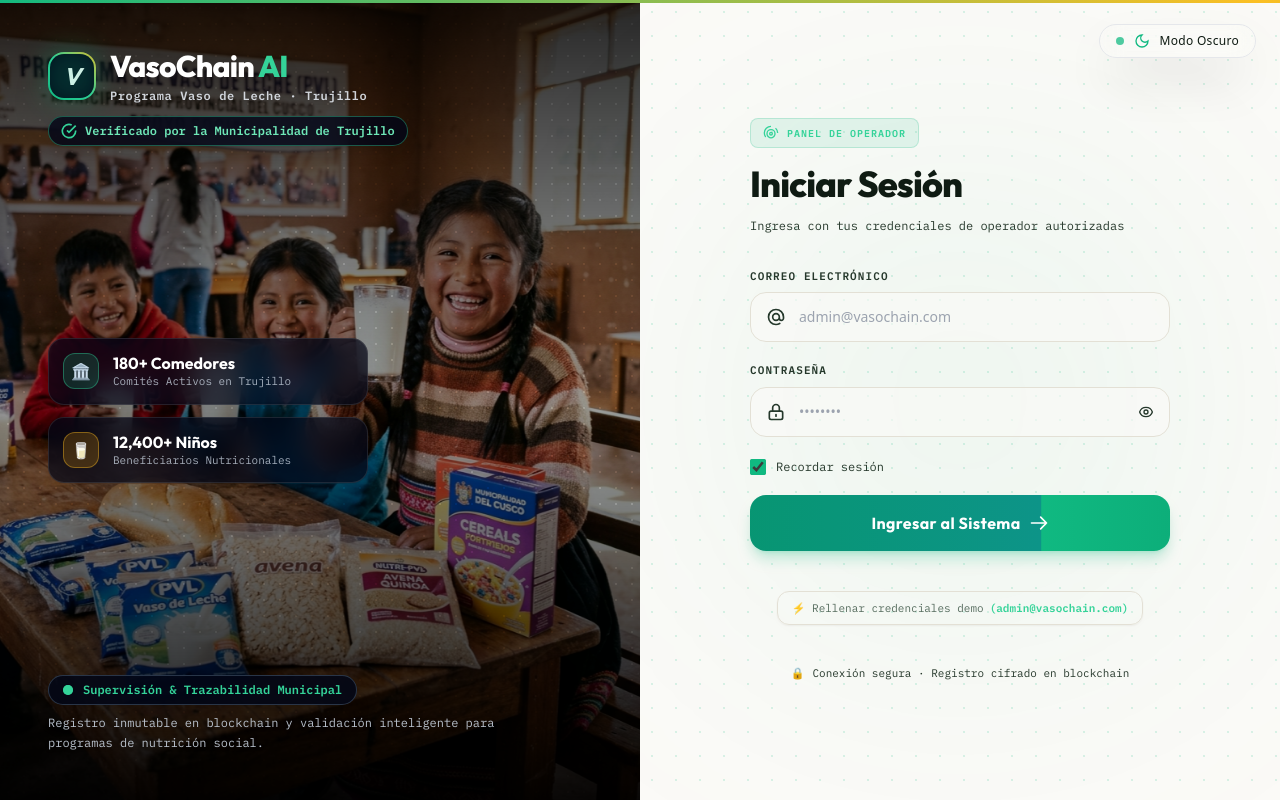
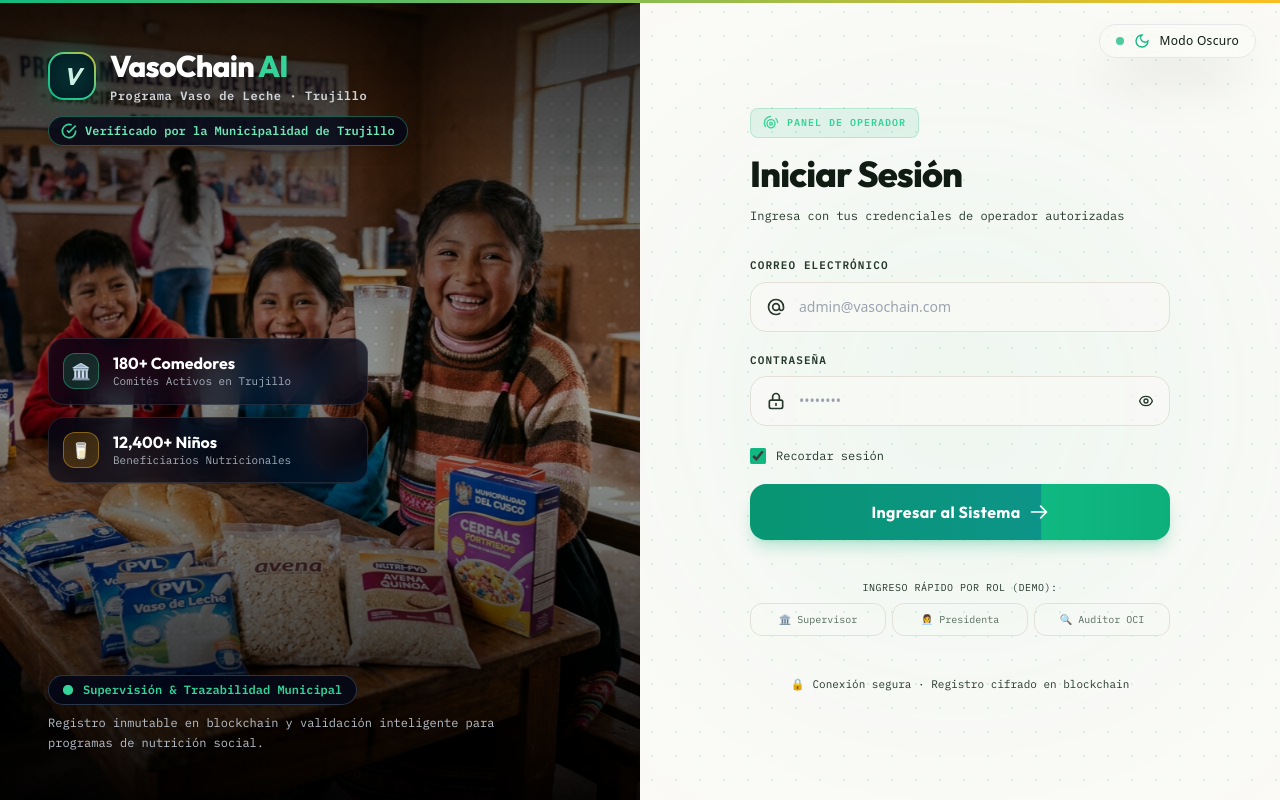
Before and after one commit to Prolexis/vasochainAI, a React (Vite) app in the folder frontend/: page /login in a window 1280 px wide. Built offline with nearby package versions, Linux system fonts and the light colour scheme.

Commit message:
feat(auth): habilitar 3 cuentas de rol en seed y acceso rapido en login

```diff
--- a/frontend/src/components/Layout.jsx
+++ b/frontend/src/components/Layout.jsx
@@ -160,7 +160,7 @@ export default function Layout({ children }) {
               </div>
               <div className="min-w-0 flex-1">
                 <p className="text-xs text-paper-100 font-semibold truncate">{user?.nombre || 'Usuario'}</p>
-                <p className="text-[11px] text-paper-300/60 truncate">{user?.email}</p>
+                <p className="text-[10px] text-emerald-400 font-mono truncate">{user?.rol || user?.email}</p>
               </div>
             </div>
             <button
--- a/frontend/src/pages/Login.jsx
+++ b/frontend/src/pages/Login.jsx
@@ -293,16 +293,34 @@ export default function Login() {
             </button>
           </form>
 
-          {/* Botón de Relleno Rápido Demo */}
-          <div className="pt-2 text-center">
-            <button
-              type="button"
-              onClick={() => handleQuickFill('admin@vasochain.com', 'admin123')}
-              className="inline-flex items-center gap-1.5 px-3.5 py-2 rounded-xl bg-ledger-900/80 hover:bg-ledger-800 border border-ledger-700 hover:border-emerald-500/40 text-[11px] font-mono text-paper-300 hover:text-emerald-400 transition-all cursor-pointer shadow-sm"
-            >
-              <span>⚡ Rellenar credenciales demo</span>
-              <span className="text-emerald-400 font-semibold">(admin@vasochain.com)</span>
-            </button>
+          {/* Selector Rápido de Roles */}
+          <div className="pt-2 space-y-2">
+            <p className="text-[10px] uppercase tracking-wider text-paper-300/50 font-mono text-center">
+              Ingreso rápido por rol (Demo):
+            </p>
+            <div className="grid grid-cols-1 sm:grid-cols-3 gap-1.5">
+              <button
+                type="button"
+                onClick={() => handleQuickFill('admin@vasochain.com', 'admin123')}
+                className="px-2.5 py-2 rounded-xl bg-ledger-900/90 hover:bg-ledger-800 border border-ledger-700 hover:border-emerald-500/40 text-[10px] font-mono text-paper-300 hover:text-emerald-400 transition-all text-center cursor-pointer"
+              >
+                🏛️ Supervisor
+              </button>
+              <button
+                type="button"
+                onClick={() => handleQuickFill('presidenta@vasochain.com', 'admin123')}
+                className="px-2.5 py-2 rounded-xl bg-ledger-900/90 hover:bg-ledger-800 border border-ledger-700 hover:border-amber-500/40 text-[10px] font-mono text-paper-300 hover:text-amber-400 transition-all text-center cursor-pointer"
+              >
+                👩‍💼 Presidenta
+              </button>
+              <button
+                type="button"
+                onClick={() => handleQuickFill('auditor@vasochain.com', 'admin123')}
+                className="px-2.5 py-2 rounded-xl bg-ledger-900/90 hover:bg-ledger-800 border border-ledger-700 hover:border-teal-500/40 text-[10px] font-mono text-paper-300 hover:text-teal-400 transition-all text-center cursor-pointer"
+              >
+                🔍 Auditor OCI
+              </button>
+            </div>
           </div>
 
           {/* Nota de Confianza bajo el botón */}
```
Also changed, not shown: 1 other file (tests, documents, lock files or other folders).
